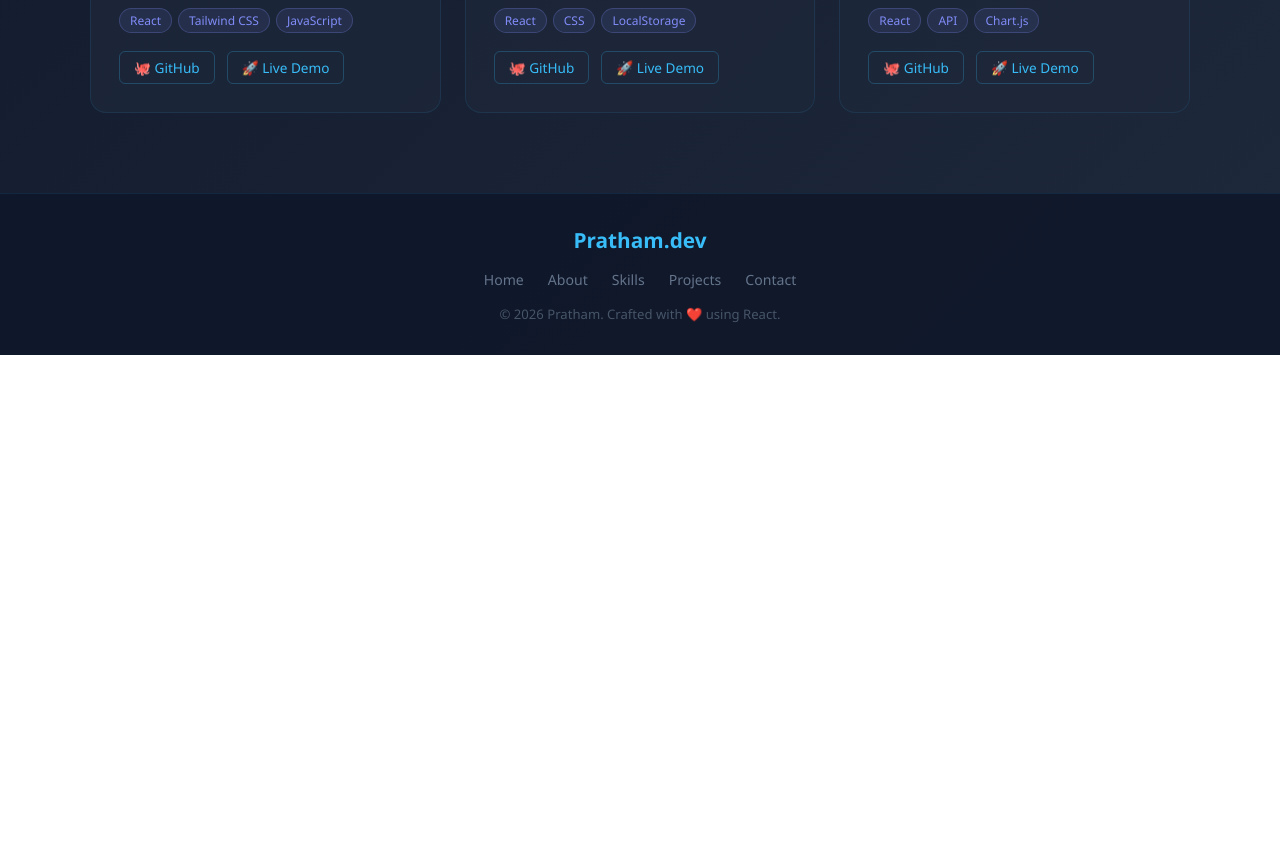
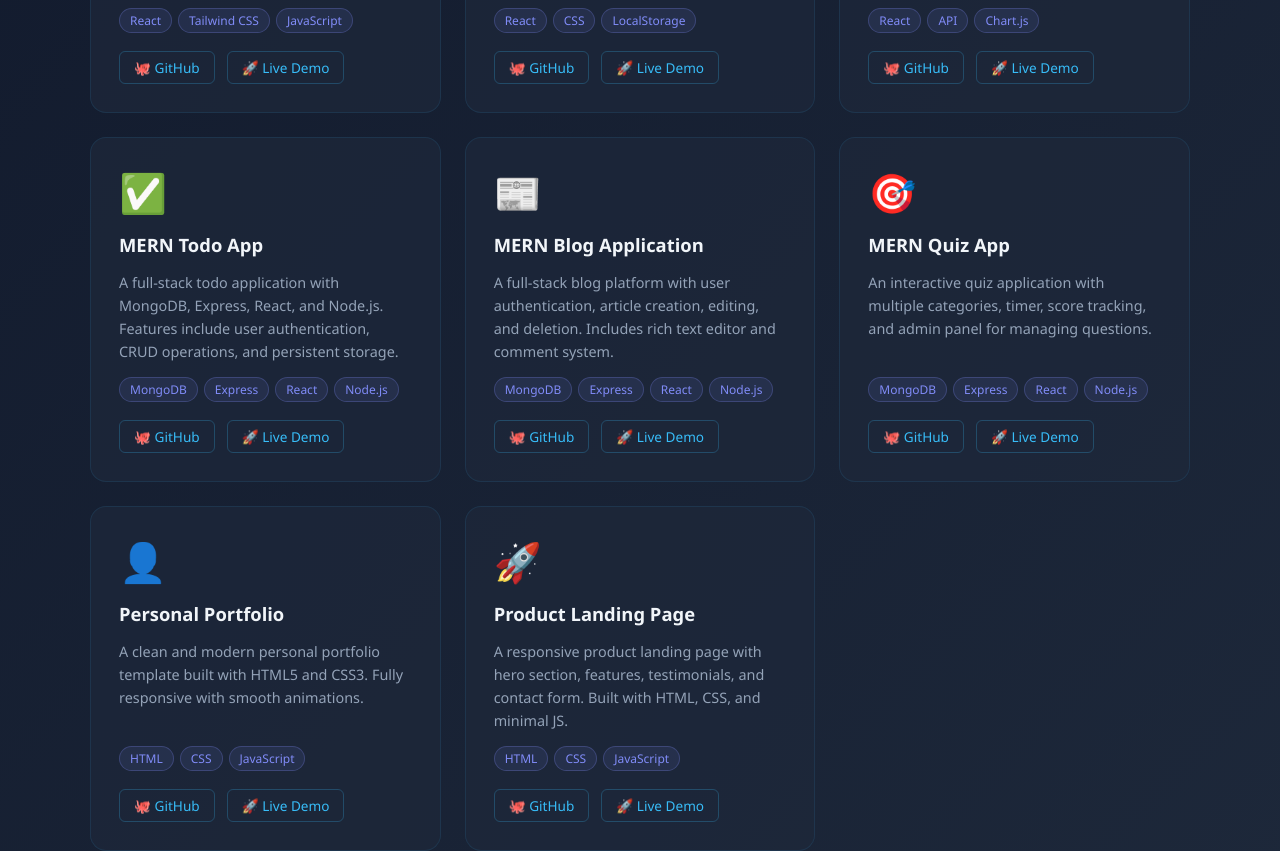
Before and after one commit to PrathamPanchal26/my-portfolio, a React (Create React App) app: page /projects in a window 1280 px wide. Shown: the part 940-1791 px from the top of the page. Before the commit the page ends 1295 px from the top, so only its background shows below. Built offline with nearby package versions, Linux system fonts and the light colour scheme.

Commit message:
Added GitHub links to all projects

```diff
--- a/src/pages/Projects.js
+++ b/src/pages/Projects.js
@@ -7,7 +7,7 @@ const projects = [
     description:
       "A barcode-based cloth inventory management app that tracks stock, generates reports, and streamlines warehouse operations.",
     tags: ["React", "JavaScript", "CSS"],
-    github: "#",
+    github: "https://github.com/PrathamPanchal26/my-portfolio/tree/master/src",
     live: "#",
   },
   {
@@ -16,7 +16,7 @@ const projects = [
     description:
       "A modern travel booking UI with destination cards, search filters, and a clean responsive layout for seamless browsing.",
     tags: ["HTML", "CSS", "JavaScript"],
-    github: "#",
+    github: "https://github.com/PrathamPanchal26/my-portfolio/tree/master/src",
     live: "#",
   },
   {
@@ -25,7 +25,7 @@ const projects = [
     description:
       "A real-time currency conversion app using live exchange rate APIs with support for 150+ currencies and a clean UI.",
     tags: ["React", "API", "JavaScript"],
-    github: "#",
+    github: "https://github.com/PrathamPanchal26/my-portfolio/tree/master/src",
     live: "#",
   },
   {
@@ -34,7 +34,7 @@ const projects = [
     description:
       "A fully responsive e-commerce frontend with product listings, cart functionality, and smooth checkout flow.",
     tags: ["React", "Tailwind CSS", "JavaScript"],
-    github: "#",
+    github: "https://github.com/PrathamPanchal26/my-portfolio/tree/master/src",
     live: "#",
   },
   {
@@ -43,7 +43,7 @@ const projects = [
     description:
       "A productivity app to manage daily tasks with drag-and-drop support, priority labels, and local storage persistence.",
     tags: ["React", "CSS", "LocalStorage"],
-    github: "#",
+    github: "https://github.com/PrathamPanchal26/my-portfolio/tree/master/src",
     live: "#",
   },
   {
@@ -52,10 +52,56 @@ const projects = [
     description:
       "A weather dashboard that shows real-time forecasts, temperature trends, and location-based weather data using OpenWeather API.",
     tags: ["React", "API", "Chart.js"],
-    github: "#",
+    github: "https://github.com/PrathamPanchal26/my-portfolio/tree/master/src",
     live: "#",
   },
-
+  // MERN Stack Projects
+  {
+    emoji: "✅",
+    title: "MERN Todo App",
+    description:
+      "A full-stack todo application with MongoDB, Express, React, and Node.js. Features include user authentication, CRUD operations, and persistent storage.",
+    tags: ["MongoDB", "Express", "React", "Node.js"],
+    github: "https://github.com/PrathamPanchal26/my-portfolio/tree/master/projects/mern-todo-app",
+    live: "#",
+  },
+  {
+    emoji: "📰",
+    title: "MERN Blog Application",
+    description:
+      "A full-stack blog platform with user authentication, article creation, editing, and deletion. Includes rich text editor and comment system.",
+    tags: ["MongoDB", "Express", "React", "Node.js"],
+    github: "https://github.com/PrathamPanchal26/my-portfolio/tree/master/projects",
+    live: "#",
+  },
+  {
+    emoji: "🎯",
+    title: "MERN Quiz App",
+    description:
+      "An interactive quiz application with multiple categories, timer, score tracking, and admin panel for managing questions.",
+    tags: ["MongoDB", "Express", "React", "Node.js"],
+    github: "https://github.com/PrathamPanchal26/my-portfolio/tree/master/projects",
+    live: "#",
+  },
+  // HTML/CSS Projects
+  {
+    emoji: "👤",
+    title: "Personal Portfolio",
+    description:
+      "A clean and modern personal portfolio template built with HTML5 and CSS3. Fully responsive with smooth animations.",
+    tags: ["HTML", "CSS", "JavaScript"],
+    github: "https://github.com/PrathamPanchal26/my-portfolio/tree/master/projects/html-personal-portfolio",
+    live: "#",
+  },
+  {
+    emoji: "🚀",
+    title: "Product Landing Page",
+    description:
+      "A responsive product landing page with hero section, features, testimonials, and contact form. Built with HTML, CSS, and minimal JS.",
+    tags: ["HTML", "CSS", "JavaScript"],
+    github: "https://github.com/PrathamPanchal26/my-portfolio/tree/master/projects/html-landing-page",
+    live: "#",
+  },
 ];
 
 function Projects() {
```
